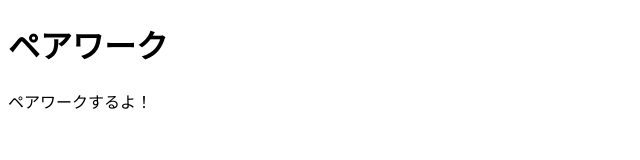
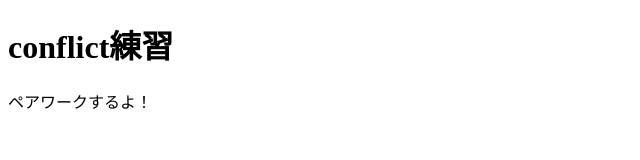
Before and after one commit to owlsnake0014/pair-conflict, a plain HTML site: page index.html in a window 1280 px wide. Shown: the whole page, without its empty margins (0-640 px from the left). Drawn offline with Linux system fonts and the light colour scheme.

Commit message:
見出しをconflict練習に変更

```diff
--- a/index.html
+++ b/index.html
@@ -6,7 +6,7 @@
     <title>Document</title>
 </head>
 <body>
-    <h1>ペアワーク</h1>
+    <h1>conflict練習</h1>
     <p>ペアワークするよ！</p>
 </body>
 </html>
```
